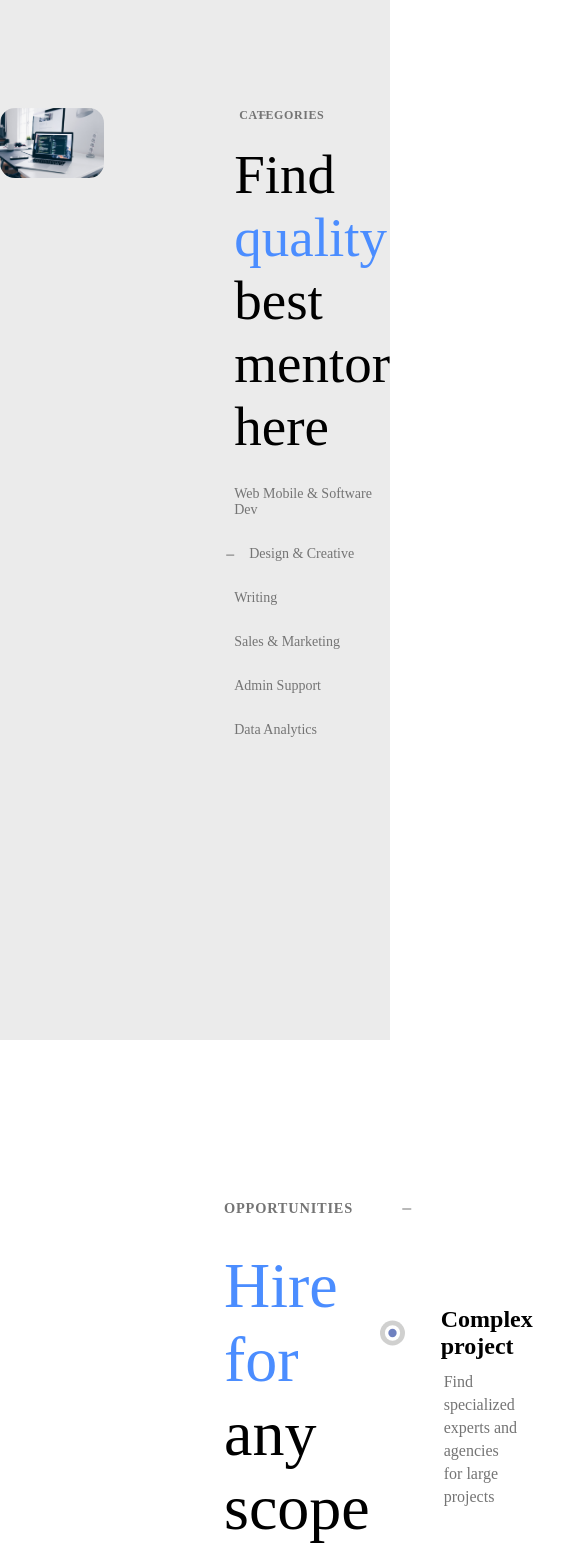
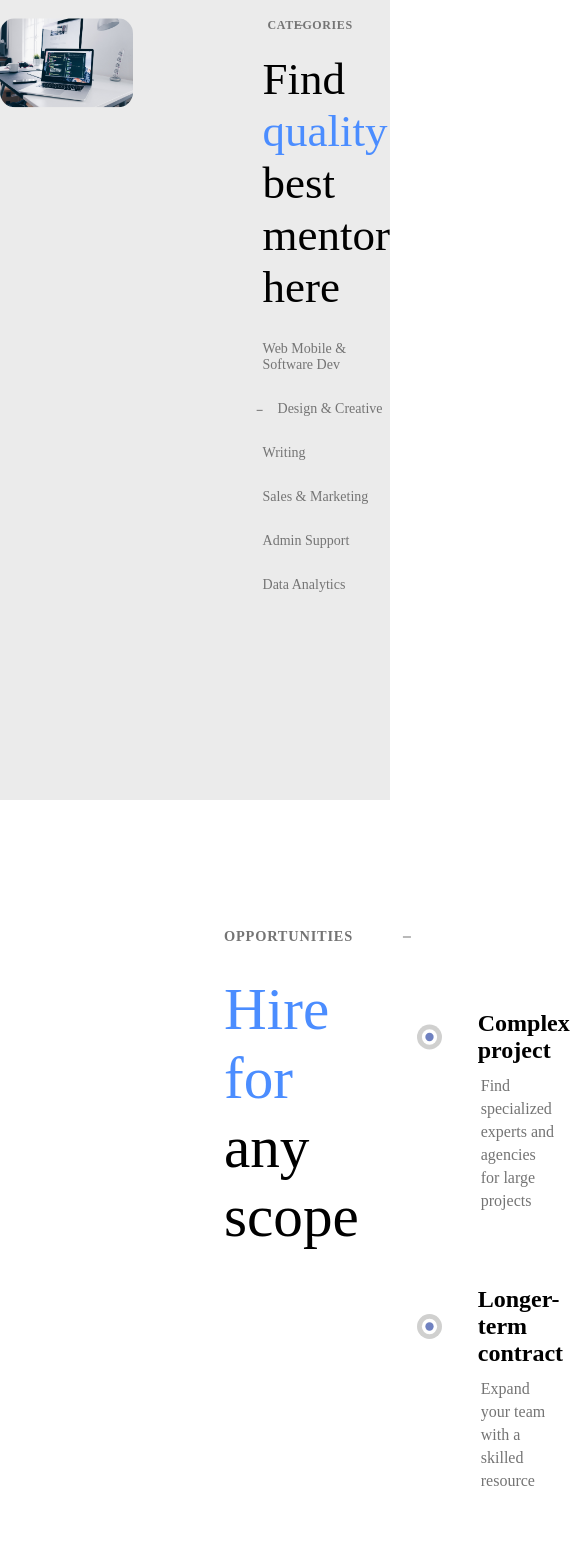
Before and after one commit to Marineux/coderockett, a plain HTML site: page index.html in a window 390 px wide. Shown: the part 1291-2844 px from the top of the page, 585 px wide, since content can reach past the window. Drawn offline with nearby package versions, Linux system fonts and the light colour scheme.

Commit message:
responsive laptop

```diff
--- a/csss/main.scss
+++ b/csss/main.scss
@@ -280,6 +280,7 @@ a {
 		-moz-filter: brightness(70%);
 	}
 }
+// halaman 2
 .page {
 	background: #EBEBEB;
 	margin-top: 10.8em;
@@ -298,6 +299,7 @@ a {
 	justify-content: center;
 }
 .content-img {
+	min-width: 100%;
 	img {
 		max-width: 100%;
 		height: auto;
@@ -375,6 +377,7 @@ li {
 	margin: 0;
 	margin: 2em 0;
 }
+// solution
 .solution {
 	padding: 10em 14em;
 	background: rgb(255, 255, 255);
@@ -602,6 +605,24 @@ footer {
 		height: auto;
 	}
 }
+.contents-text {
+	p {
+		h2 {
+			font-size: 30px;
+		}
+	}
+}
+
+
+
+
+
+
+
+
+
+
+
 @media screen and (max-width: 1440px) {
 	input {
 		opacity: 0;
@@ -693,6 +714,67 @@ footer {
 		}
 	}
 }
+// halaman 2
+.page {
+	padding-top: 0;
+	padding-bottom: 0;
+}
+.content-text {
+	p {
+		&::after {
+			position: absolute;
+			content: "";
+			right: 70%;
+		}
+	}
+	h2 {
+		width: 75%;
+		font-size: 45px;
+	}
+}
+.solution {
+	padding: 8em ;
+	padding-left: 14em;
+}
+.left {
+	h4 {
+
+	}
+	h1 {
+		font-size: 3.7em;
+		width: 70%;
+	}
+}
+.todo-list {
+	padding: 3em;
+}
+.todo {
+	h2 {
+		font-size: 24px;
+	}
+}
+
+
+
+
+
+
+
+
+
+
+
+
+
+
+
+
+
+
+
+
+
+
 @media screen and (max-width: 1000px) {
     .fa-up {
         display: none;
--- a/index.html
+++ b/index.html
@@ -58,7 +58,6 @@
       </div>
     </header>
     <!-- akhir navigator -->
-    <main>
       <section class="hero">
         <div class="container">
           <div class="text-left">
@@ -82,18 +81,18 @@
           <path xmlns="http://www.w3.org/2000/svg" d="M11.2929 7.29289C11.6834 6.90237 12.3166 6.90237 12.7071 7.29289L18.7071 13.2929C19.0976 13.6834 19.0976 14.3166 18.7071 14.7071C18.3166 15.0976 17.6834 15.0976 17.2929 14.7071L12 9.41421L6.70711 14.7071C6.31658 15.0976 5.68342 15.0976 5.29289 14.7071C4.90237 14.3166 4.90237 13.6834 5.29289 13.2929L11.2929 7.29289Z" fill="#0D0D0D"></path>
           </svg></a>
       </section>
-
+      <!-- halaman 2 -->
       <section class="page" id="2">
         <div class="container">
           <div class="contents">
-            <div class="content-img" data-aos="fade-right" data-aos-duration="1000" data-aos-easing="ease-in">
+            <div class="content-img" data-aos="fade-right" data-aos-duration="800" data-aos-easing="ease-in">
               <img src="img/LAPTOP.jpg" alt="" />
             </div>
-            <div class="content-text" data-aos="fade-left" data-aos-offset="300" data-aos-duration="1000" data-aos-easing="ease-in">
+            <div class="content-text" data-aos="fade-left"  data-aos-duration="900" data-aos-easing="ease-in">
               <p>CATEGORIES</p>
               <h2>Find <span>quality</span> best mentor here</h2>
               <div class="list">
-                <ul data-aos="fade-left" data-aos-duration="1300" data-aos-easing="ease-in">
+                <ul>
                   <li>Web Mobile & Software Dev</li>
                   <li class="line">Design & Creative</li>
                   <li>Writing</li>
@@ -106,6 +105,7 @@
           </div>
         </div>
       </section>
+      <!-- akhir halaman 2 -->
       <!-- solution -->
       <section class="solution" id="3">
         <div class="cube">
```
Also changed, not shown: csss/main.css, 1 other file.
